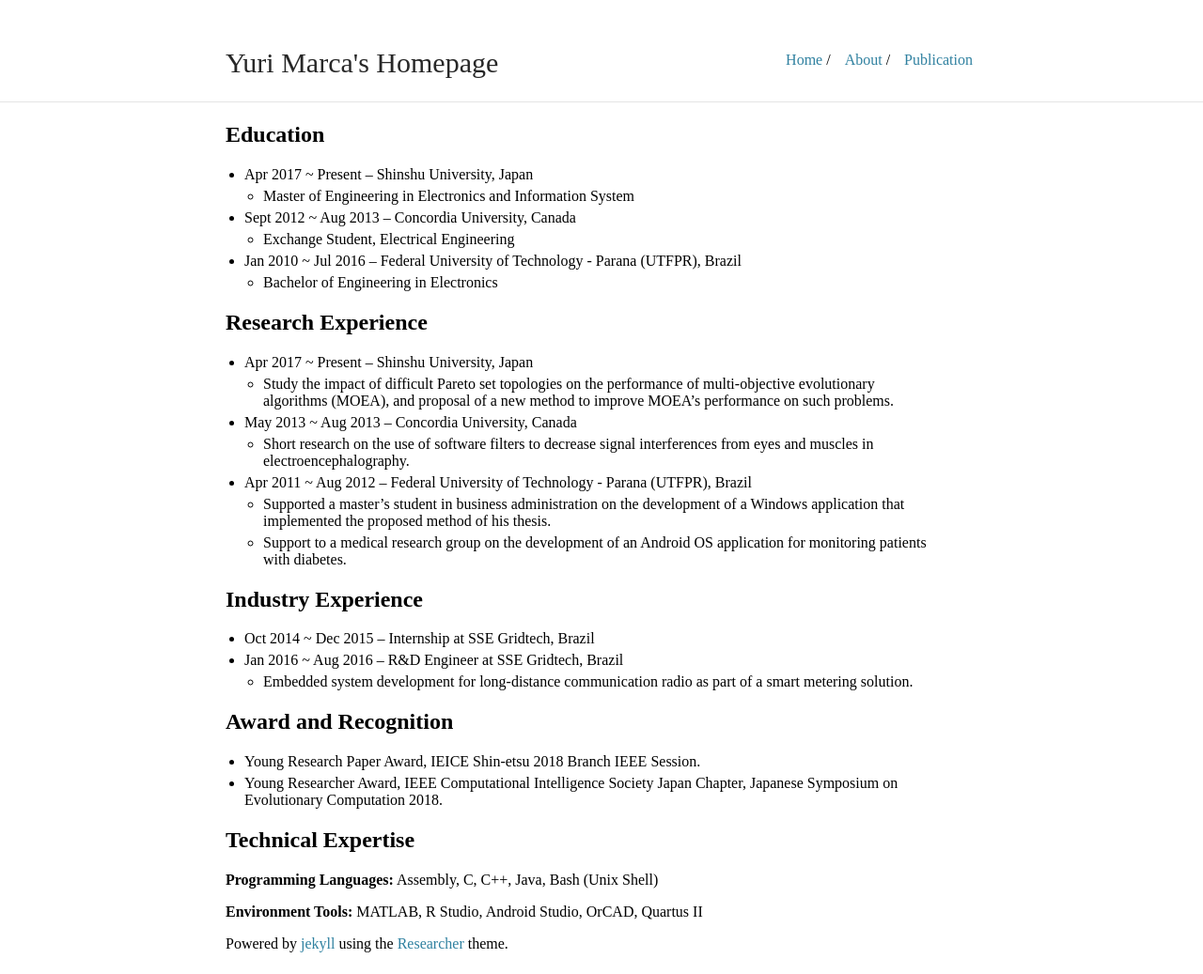
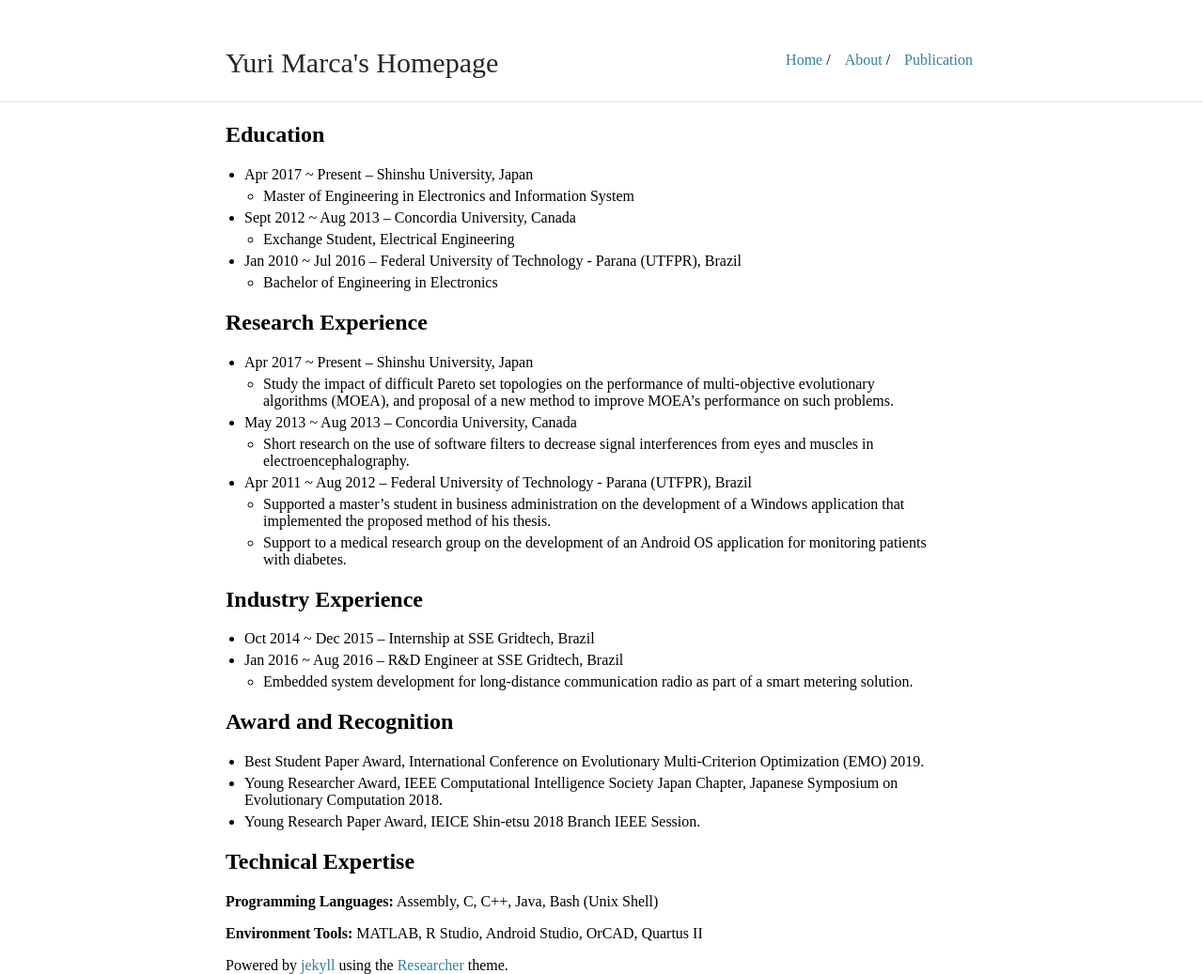
Before and after one commit to yurimarca/yurimarca.github.io, a Jekyll site: the page built from about.md, in a window 1280 px wide. Shown: the whole page at 94% size. Built offline with Jekyll 4.4.1, drawn with Linux system fonts in a browser that asks for light colours; before the commit the page ends 1014 px from its top, so only the background shows below that.

Commit message:
best student paper emo2019

```diff
--- a/about.md
+++ b/about.md
@@ -35,8 +35,9 @@ title: Yuri Marca's Homepage
 
 ## Award and Recognition
 
+* Best Student Paper Award, International Conference on Evolutionary Multi-Criterion Optimization (EMO) 2019.
+* Young Researcher Award, IEEE Computational Intelligence Society Japan Chapter, Japanese Symposium on Evolutionary Computation 2018.
 * Young Research Paper Award, IEICE Shin-etsu 2018 Branch IEEE Session.
-* Young Researcher Award, IEEE Computational Intelligence Society Japan Chapter, Japanese Symposium on Evolutionary Computation 2018.
 
 
 ## Technical Expertise
```
